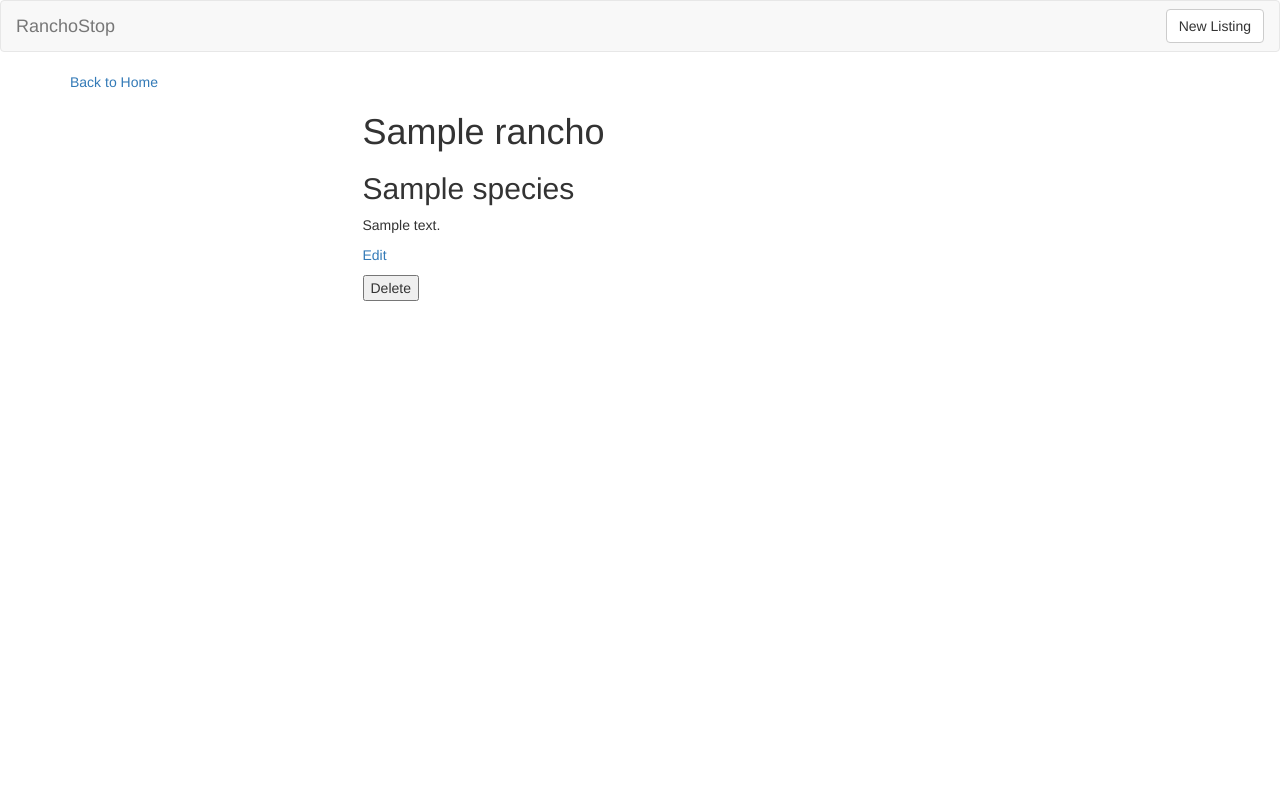
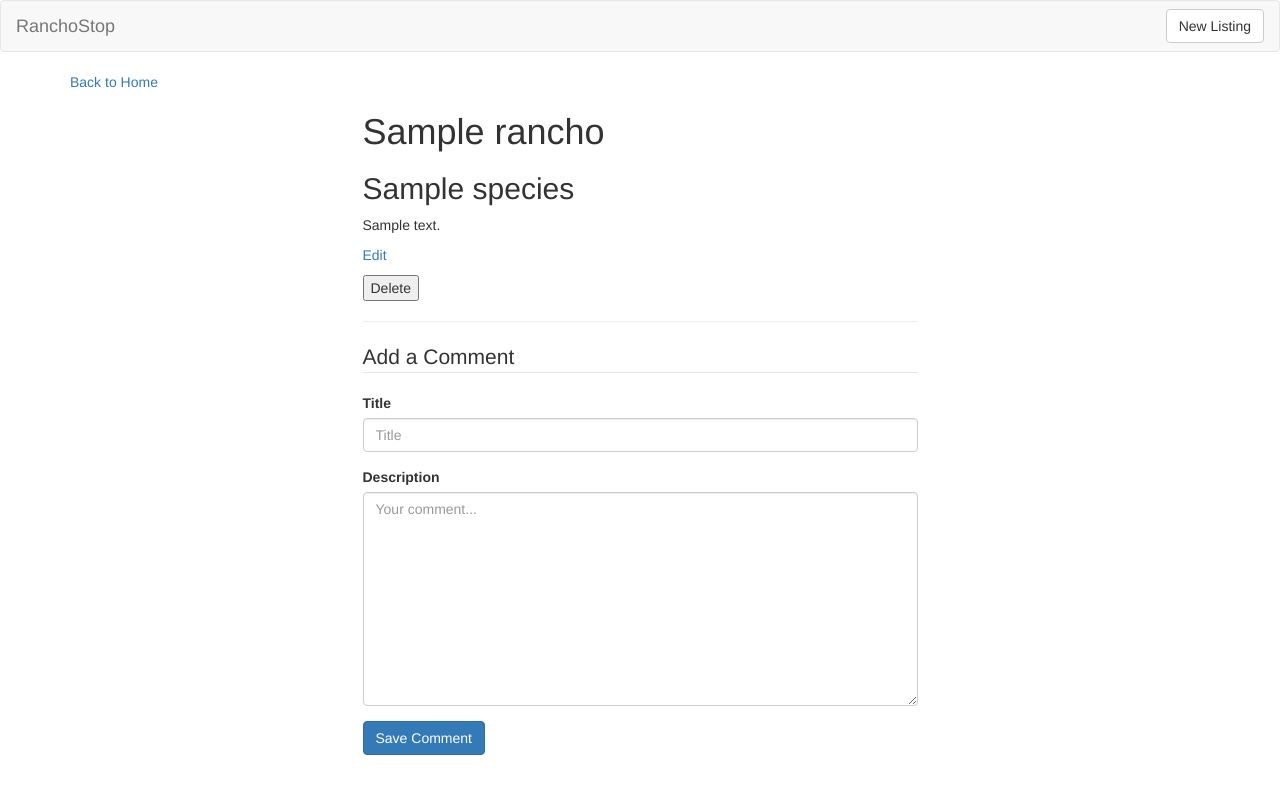
Before and after one commit to angelinaolmedo7/ContractorProject, a Flask app: template templates/ranchos_show.html in a window 1280 px wide. Run offline with Flask 2, Linux system fonts and the light colour scheme; the template is opened without the code that fills it: most values are stand-ins (such as "Sample title", 1, 10 or a date in 2020); some libraries are stand-ins or nearby versions.

Commit message:
Added comment form

```diff
--- /dev/null
+++ b/templates/partials/comment_form.html
@@ -0,0 +1,29 @@
+<form>
+    <fieldset>
+        <legend>Add a Comment</legend>
+        <!-- TITLE -->
+        <div class='form-group'>
+            <label for='comment-title'>Title</label><br>
+            <input class='form-control'
+                id='comment-title'
+                type='text'
+                name='title'
+                placeholder='Title'/>
+        </div>
+
+        <!-- DESCRIPTION -->
+        <div class='form-group'>
+            <label for='comment-content'>Description</label><br>
+            <textarea class='form-control'
+                id='comment-content'
+                name='content'
+                rows='10'
+                placeholder='Your comment...'></textarea>
+        </div>
+    </fieldset>
+
+    <!-- BUTTON -->
+    <div class='form-group'>
+        <button class='btn btn-primary' type='submit'>Save Comment</button>
+    </div>
+</form>
--- a/templates/ranchos_show.html
+++ b/templates/ranchos_show.html
@@ -16,6 +16,12 @@
                 <button type='submit'>Delete</button>
             </form>
         </p>
+
+        <hr>
+
+    <!-- Comment form -->
+    {% include 'partials/comment_form.html' %}
+
     </div>
 </div>
 
```
